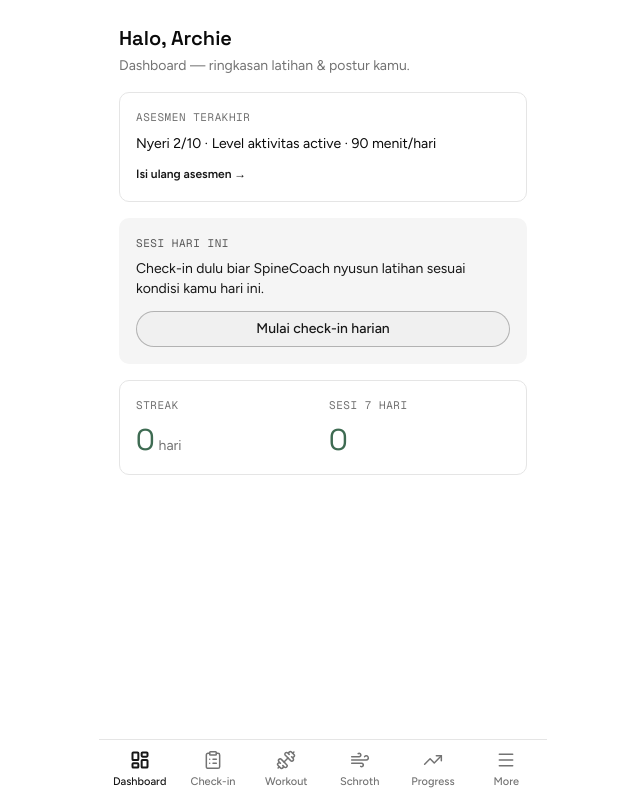
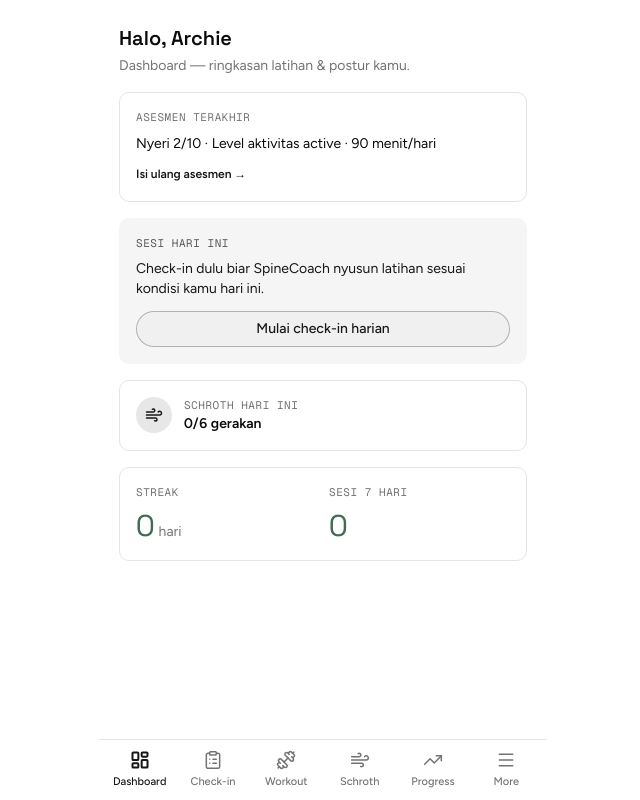
Before and after one commit to archierkarema-gth/spinecoachai, a Next.js app: page / in a window 1280 px wide. Shown: the whole page, without its empty margins (317-957 px from the left). Built offline with nearby package versions, Linux system fonts and the light colour scheme.

Commit message:
feat(schroth): add dashboard card, fix Button variant name
Completes the Schroth module's Dashboard entry point (Wind icon card,
schrothDone/SCHROTH_SEED.length count). variant="primary" -> "default"
matches the shadcn Button variant rename from the prior style commit.

```diff
--- a/src/app/page.tsx
+++ b/src/app/page.tsx
@@ -1,13 +1,16 @@
 "use client";
 
-import { useEffect, useMemo } from "react";
+import { useEffect, useMemo, useState } from "react";
 import Link from "next/link";
+import { Wind } from "lucide-react";
 import { TopBar } from "@/components/nav/top-bar";
 import { Card, CardTitle } from "@/components/ui/card";
 import { Button } from "@/components/ui/button";
 import { useAppStore } from "@/lib/store";
-import { putUser } from "@/lib/db";
+import { putUser, getSchrothLogForDate } from "@/lib/db";
 import { computeStreak, sessionsInLastDays } from "@/lib/progress";
+import { SCHROTH_SEED } from "@/lib/schroth-seed";
+import { todayKey } from "@/lib/schroth-schemas";
 
 // Personal-use MVP (docs/01_Project_Charter.md): single local user, seeded
 // on first load so the assessment can attach to a userId immediately.
@@ -32,10 +35,18 @@ export default function DashboardPage() {
 
   const streak = useMemo(() => computeStreak(workoutLogs), [workoutLogs]);
   const week = useMemo(() => sessionsInLastDays(workoutLogs, 7), [workoutLogs]);
+  const [schrothDone, setSchrothDone] = useState(0);
 
   useEffect(() => {
     hydrate().then(ensureUser);
   }, [hydrate]);
+
+  useEffect(() => {
+    if (!user) return;
+    getSchrothLogForDate(user.id, todayKey()).then((log) =>
+      setSchrothDone(log?.completedIds.length ?? 0)
+    );
+  }, [user]);
 
   if (!hydrated) {
     return (
@@ -63,7 +74,7 @@ export default function DashboardPage() {
               program latihan yang aman buat kamu.
             </p>
             <Link href="/assessment">
-              <Button variant="primary" className="w-full">
+              <Button variant="default" className="w-full">
                 Mulai asesmen awal
               </Button>
             </Link>
@@ -105,6 +116,22 @@ export default function DashboardPage() {
           </Card>
         )}
 
+        <Link href="/schroth">
+          <Card className="flex-row items-center justify-between gap-3">
+            <div className="flex items-center gap-3">
+              <div className="flex size-9 items-center justify-center rounded-full bg-primary/10 text-primary">
+                <Wind size={18} />
+              </div>
+              <div>
+                <CardTitle className="mb-0">Schroth hari ini</CardTitle>
+                <p className="tabular text-sm font-semibold text-foreground">
+                  {schrothDone}/{SCHROTH_SEED.length} gerakan
+                </p>
+              </div>
+            </div>
+          </Card>
+        </Link>
+
         <Link href="/progress">
           <Card className="grid grid-cols-2 gap-3">
             <div>
```
